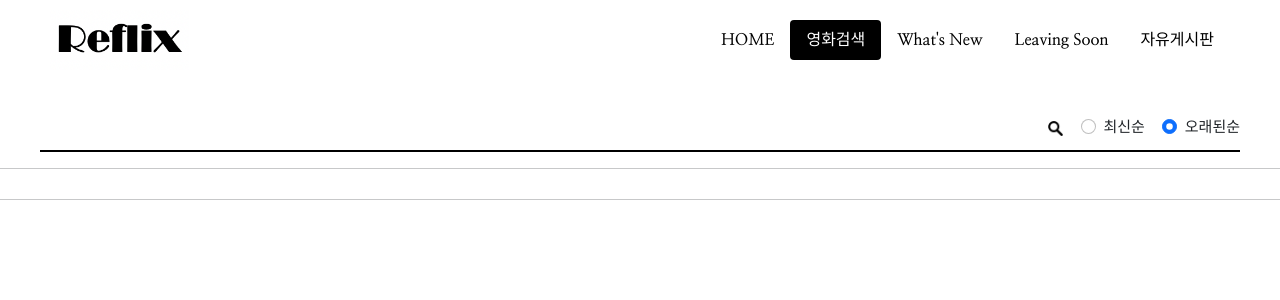
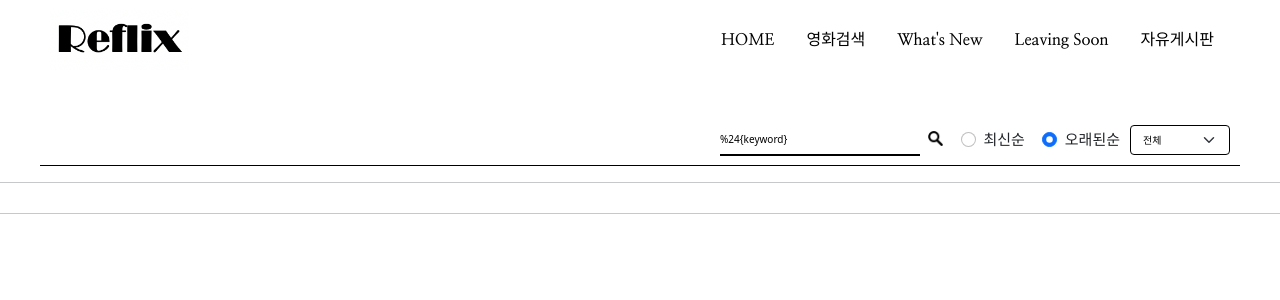
Before and after one commit to yeseuljoyceeom/reflix, a Flask app: a page that uses templates/movies.html in a window 1280 px wide. Shown: the top 300 px of the page. Run offline with Flask 2, Linux system fonts and the light colour scheme; data that the repository does not hold is empty; some libraries are stand-ins or nearby versions; some web fonts are replaced.

Commit message:
category

```diff
--- a/app.py
+++ b/app.py
@@ -50,24 +50,154 @@
     size = int(request.args.get('size', 28))
     order = request.args.get('order')
     keyword = request.args.get('keyword')
-    totalContents = db.totContents.count()
+    category = int(request.args.get('category', 1))
     n_skip = (page - 1) * size
+
+    def return_data(ctgr, ord):
+        if ctgr == 2:
+            ctgr = '영화'
+        elif ctgr == 3:
+            ctgr = '드라마'
+        elif ctgr == 4:
+            ctgr = '쇼'
+        elif ctgr == 5:
+            ctgr = '다큐멘터리'
+        elif ctgr == 6:
+            ctgr = '애니메이션'
+
+        if ord == 1:
+            ord = 1
+        else:
+            ord = -1
+
+        result = list(db.totContents.find({'$and': [{'type': {'$regex': ctgr}},
+                                                    {'$or': [{'title': {'$regex': keyword}},
+                                                             {'cast': {'$regex': keyword}},
+                                                             {'director': {'$regex': keyword}}]}]},
+                                          {"_id": False}).sort(
+            [('year', ord), ('_id', 1)]).skip(n_skip).limit(size))
+        totalContents = len(list(db.totContents.find({'$and': [{'type': {'$regex': ctgr}},
+                                                               {'$or': [{'title': {'$regex': keyword}},
+                                                                        {'cast': {'$regex': keyword}},
+                                                                        {'director': {'$regex': keyword}}]}]},
+                                                     {"_id": False})))
+        return [totalContents, result]
+
+    # return data w/o keyword
+    def return_data_wo_key(ctgr, ord):
+        if ctgr == 2:
+            ctgr = '영화'
+        elif ctgr == 3:
+            ctgr = '드라마'
+        elif ctgr == 4:
+            ctgr = '쇼'
+        elif ctgr == 5:
+            ctgr = '다큐멘터리'
+        elif ctgr == 6:
+            ctgr = '애니메이션'
+
+        if ord == 1:
+            ord = 1
+        else:
+            ord = -1
+
+        result = list(db.totContents.find({'type': {'$regex': ctgr}}, {"_id": False}).sort(
+            [('year', ord), ('_id', 1)]).skip(n_skip).limit(size))
+        totalContents = len(list(db.totContents.find({'type': {'$regex': ctgr}}, {"_id": False})))
+
+        return [totalContents, result]
 
     if keyword != '':
         if order == 'latest':
-            pageContents = list(
-                db.totContents.find({'$or': [{'$regex': {'title': keyword}}, {'$regex': {'cast': keyword}},
-                                             {'$regex': {'director': keyword}}]}, {"_id": False}).sort(
-                    [('year', -1), ('_id', 1)]).skip(n_skip).limit(size))
+            if category == 1:
+                pageContents = list(
+                    db.totContents.find({'$or': [{'title': {'$regex': keyword}}, {'cast': {'$regex': keyword}},
+                                                 {'director': {'$regex': keyword}}]}, {"_id": False}).sort(
+                        [('year', -1), ('_id', 1)]).skip(n_skip).limit(size))
+                totalContents = db.totContents.count(
+                    {'$or': [{'title': {'$regex': keyword}}, {'cast': {'$regex': keyword}},
+                             {'director': {'$regex': keyword}}]})
+            elif category == 2:
+                pageContents = return_data(2, -1)[1]
+                totalContents = return_data(2, -1)[0]
+            elif category == 3:
+                pageContents = return_data(3, -1)[1]
+                totalContents = return_data(3, -1)[0]
+            elif category == 4:
+                pageContents = return_data(4, -1)[1]
+                totalContents = return_data(4, -1)[0]
+            elif category == 5:
+                pageContents = return_data(5, -1)[1]
+                totalContents = return_data(5, -1)[0]
+            elif category == 6:
+                pageContents = return_data(6, -1)[1]
+                totalContents = return_data(6, -1)[0]
+
         elif order == 'oldest':
-            pageContents = list(
-                db.totContents.find({'$or': [{'title': {'$regex': keyword}}]}, {"_id": False}).sort(
-                    [('year', 1), ('_id', 1)]).skip(n_skip).limit(size))
+            if category == 1:
+                pageContents = list(
+                    db.totContents.find({'$or': [{'title': {'$regex': keyword}}, {'cast': {'$regex': keyword}},
+                                                 {'director': {'$regex': keyword}}]}, {"_id": False}).sort(
+                        [('year', 1), ('_id', 1)]).skip(n_skip).limit(size))
+                totalContents = db.totContents.count(
+                    {'$or': [{'title': {'$regex': keyword}}, {'cast': {'$regex': keyword}},
+                             {'director': {'$regex': keyword}}]})
+            elif category == 2:
+                pageContents = return_data(2, 1)[1]
+                totalContents = return_data(2, 1)[0]
+            elif category == 3:
+                pageContents = return_data(3, 1)[1]
+                totalContents = return_data(3, 1)[0]
+            elif category == 4:
+                pageContents = return_data(4, 1)[1]
+                totalContents = return_data(4, 1)[0]
+            elif category == 5:
+                pageContents = return_data(5, 1)[1]
+                totalContents = return_data(5, 1)[0]
+            elif category == 6:
+                pageContents = return_data(6, 1)[1]
+                totalContents = return_data(6, 1)[0]
     else:
         if order == 'latest':
-           pageContents = list(db.totContents.find({}, {"_id": False}).sort([('year', -1), ('_id', 1)]).skip(n_skip).limit(size))
+            if category == 1:
+                pageContents = list(
+                    db.totContents.find({}, {"_id": False}).sort([('year', -1), ('_id', 1)]).skip(n_skip).limit(size))
+                totalContents = db.totContents.count({})
+            elif category == 2:
+                pageContents = return_data_wo_key(2, -1)[1]
+                totalContents = return_data_wo_key(2, -1)[0]
+            elif category == 3:
+                pageContents = return_data_wo_key(3, -1)[1]
+                totalContents = return_data_wo_key(3, -1)[0]
+            elif category == 4:
+                pageContents = return_data_wo_key(4, -1)[1]
+                totalContents = return_data_wo_key(4, -1)[0]
+            elif category == 5:
+                pageContents = return_data_wo_key(5, -1)[1]
+                totalContents = return_data_wo_key(5, -1)[0]
+            elif category == 6:
+                pageContents = return_data_wo_key(6, -1)[1]
+                totalContents = return_data_wo_key(6, -1)[0]
         elif order == 'oldest':
-           pageContents = list(db.totContents.find({}, {"_id": False}).sort([('year', 1), ('_id', 1)]).skip(n_skip).limit(size))
+            if category == 1:
+                pageContents = list(
+                    db.totContents.find({}, {"_id": False}).sort([('year', 1), ('_id', 1)]).skip(n_skip).limit(size))
+                totalContents = db.totContents.count({})
+            elif category == 2:
+                pageContents = return_data_wo_key(2, 1)[1]
+                totalContents = return_data_wo_key(2, 1)[0]
+            elif category == 3:
+                pageContents = return_data_wo_key(3, 1)[1]
+                totalContents = return_data_wo_key(3, 1)[0]
+            elif category == 4:
+                pageContents = return_data_wo_key(4, 1)[1]
+                totalContents = return_data_wo_key(4, 1)[0]
+            elif category == 5:
+                pageContents = return_data_wo_key(5, 1)[1]
+                totalContents = return_data_wo_key(5, 1)[0]
+            elif category == 6:
+                pageContents = return_data_wo_key(6, 1)[1]
+                totalContents = return_data_wo_key(6, 1)[0]
 
     return jsonify({'result': 'success', 'contents': pageContents, 'total': totalContents})
 
@@ -78,7 +208,6 @@
     content = db.totContents.find_one({"contentId": id}, {"_id": False})
 
     return jsonify({'result': 'success', 'content': content})
-
 
 
 @app.route('/movie_comment', methods=["POST"])
--- a/templates/board.html
+++ b/templates/board.html
@@ -15,7 +15,7 @@
 
     #main {
         width: calc(100vw - 300px);
-        margin: 50px auto;
+        margin: 55px auto;
         display: flex;
         flex-direction: column;
     }
--- a/templates/movies.html
+++ b/templates/movies.html
@@ -7,11 +7,12 @@
     #main {
         display: flex;
         flex-direction: column;
-        margin-top: 30px;
+        margin-top: 40px;
     }
 
     #searchbar img {
         max-height: 15px;
+
     }
 
     #textsearch {
@@ -21,12 +22,15 @@
     #searchbar {
         width: calc(100vw - 80px);
         margin: auto;
+        margin-bottom: 5px;
         display: flex;
         justify-content: flex-end;
         position: relative;
         padding: 15px 0 0;
         height: 50px;
+        /*border: 1px solid;*/
     }
+
 
     .form__field {
         font-family: inherit;
@@ -46,6 +50,17 @@
         padding-left: 40px;
         /*font-family: 'Nanum Myeongjo', serif;*/
         font-size: 15px;
+        margin-top: 3px;
+    }
+
+
+    .form-select {
+        width: 100px;
+        margin: 0px 10px;
+        font-size: 10px;
+        height: 30px;
+        color: black;
+        border-color: black;
     }
 
     #movie_list {
@@ -53,11 +68,12 @@
         margin-left: auto;
         margin-right: auto;
         display: flex;
-        justify-content: space-around;
+        /*justify-content: space-between;*/
         align-content: space-around;
+        align-self: flex-end;
         flex-wrap: wrap;
         overflow: auto;
-        border: 1px solid black;
+        border-top: 1px solid black;
     }
 
     .movie {
@@ -134,12 +150,14 @@
 {% block content %}
 <div id="main">
     <div id='searchbar' class="form__group field">
+
         <div id="textsearch">
-            <input type="input" class="form__field" placeholder="검색어를 입력하세요" name="search" id='search' required/>
+            <input type="input" class="form__field" placeholder="제목, 감독, 배우를 검색하세요" name="search" id='search'
+                   required/>
             <label for="search" class="form__label"></label>
             <a id='searchicon' href="javascript:void(0)" onclick="searchtext()"><img src="../static/search.png"></a>
         </div>
-        <a id='hideicon' onclick="showsearch()"><img src="../static/search.png"></a>
+        <a id='hideicon' href='javascript:void(0)' onclick="showsearch()"><img src="../static/search.png"></a>
 
         <div class="form-check">
             <input class="form-check-input" type="radio" name="flexRadioDefault" id="flexRadioDefault1"
@@ -156,6 +174,16 @@
                 오래된순
             </label>
         </div>
+
+        <select class="form-select" aria-label="Default select example">
+            <option value="1" selected>전체</option>
+            <option value="2">영화</option>
+            <option value="3">드라마</option>
+            <option value="4">예능</option>
+            <option value="5">다큐멘터리</option>
+            <option value="6">애니메이션</option>
+        </select>
+
     </div>
 
 
@@ -193,7 +221,8 @@
     let page = 1
     let size = 25
     let order = 'latest'
-    let keyword = $('.form__field').val()
+    let keyword = ''
+    let category = 1
 
     $(document).ready(function () {
         $(".nav-item").children("a").removeClass("active")
@@ -204,7 +233,8 @@
             let params = (location.search.substr(location.search.indexOf("?") + 1)).split("&")
             page = Number(params[0].split("=")[1])
             order = params[1].split("=")[1]
-            keyword = params[2].split("=")[1]
+            keyword = decodeURI(params[2].split("=")[1])
+            category = Number(params[3].split('=')[1])
         }
 
         if (order == 'latest') {
@@ -212,14 +242,40 @@
         } else {
             $("input[value='oldest']").prop("checked", true);
         }
+
+        if (category == 1) {
+            $(".form-select").val("1").prop("selected", true);
+        } else if (category == 2) {
+            $(".form-select").val("2").prop("selected", true);
+        } else if (category == 3) {
+            $(".form-select").val("3").prop("selected", true);
+        } else if (category == 4) {
+            $(".form-select").val("4").prop("selected", true);
+        } else if (category == 5) {
+            $(".form-select").val("5").prop("selected", true);
+        } else if (category == 6) {
+            $(".form-select").val("6").prop("selected", true);
+        }
+
+        if (keyword != '') {
+            $(".nav-item").children("a").removeClass("active")
+            $('#textsearch').show()
+            $('#hideicon').hide()
+            $('#textsearch >input').val(keyword)
+        }
         getContents()
 
     })
 
     $("input[name='flexRadioDefault'][type='radio']").change(function () {
         order = this.value
-        window.open(`/search?page=1&order=${order}&keyword=${keyword}`, "_self")
+        window.open(`/search?page=1&order=${order}&keyword=${keyword}&category=${category}`, "_self")
 
+    })
+
+    $(".form-select").change(function () {
+        category = Number(this.value)
+        window.open(`/search?page=1&order=${order}&keyword=${keyword}&category=${category}`, "_self")
     })
 
     function showsearch() {
@@ -227,10 +283,13 @@
         $('#hideicon').hide()
     }
 
-    function searchtext(){
+    function searchtext() {
         keyword = $('.form__field').val()
-
-        window.open(`/search?page=1&order=${order}&keyword=${keyword}`, "_self")
+        if (keyword == '') {
+            alert('검색어를 입력하세요')
+            return
+        }
+        window.open(`/search?page=1&order=${order}&keyword=${keyword}&category=${category}`, "_self")
     }
 
 
@@ -243,7 +302,8 @@
                 'page': page,
                 'size': size,
                 'order': order,
-                'keyword': keyword
+                'keyword': keyword,
+                'category': category
             },
             success: function (response) {
                 console.log(response)
@@ -284,15 +344,18 @@
 
     function printPagination(total, page, order) {
         let totpage = Math.ceil(total / size)
-        let start = `<a href="/search?page=1&order=${order}&keyword=${keyword}">1</a><a href="#" style="pointer-events: none; cursor: default;">---</a>`
-        let finish = `<a href="#" style="pointer-events: none; cursor: default;">---</a><a href="/search?page=${totpage}&order=${order}&keyword=${keyword}">${totpage}</a>`
+        let start = `<a href="/search?page=1&order=${order}&keyword=${keyword}&category=${category}">1</a><a href="#" style="pointer-events: none; cursor: default;">---</a>`
+        let finish = `<a href="#" style="pointer-events: none; cursor: default;">---</a><a href="/search?page=${totpage}&order=${order}&keyword=${keyword}&category=${category}">${totpage}</a>`
 
         if (page === 1) {
             $("#pagination").append(`<a href="#" class='currentpage' onclick="">Prev</a>`)
         } else {
-            $("#pagination").append(`<a href="/search?page=${page - 1}&order=${order}&keyword=${keyword}">Prev</a>`)
+            $("#pagination").append(`<a href="/search?page=${page - 1}&order=${order}&keyword=${keyword}&category=${category}">Prev</a>`)
         }
         //prev 1...2 3 4 5 6 ...100 Next 만들기
+        if (totpage <= 7) {
+            numbering(1, totpage, page)
+        } else {
             if (page <= 3) {
                 numbering(1, 5, page)
                 $("#pagination").append(finish)
@@ -304,18 +367,19 @@
                 $("#pagination").append(start)
                 numbering(totpage - 5, totpage, page)
             }
+        }
 
         if (page === totpage) {
             $("#pagination").append(`<a href="#" class='currentpage' onclick="">Next</a>`)
         } else {
-            $("#pagination").append(`<a href="/search?page=${page + 1}&order=${order}&keyword=${keyword}">Next</a>`)
+            $("#pagination").append(`<a href="/search?page=${page + 1}&order=${order}&keyword=${keyword}&category=${category}">Next</a>`)
         }
     }
 
     function numbering(s, f, page) {
         for (let i = s; i <= f; i++) {
             let active = (page === i) ? 'active' : ''
-            let temp = `<a class="${active}" href="/search?page=${i}&order=${order}&keyword=${keyword}">${i}</a>`
+            let temp = `<a class="${active}" href="/search?page=${i}&order=${order}&keyword=${keyword}&category=${category}">${i}</a>`
             $("#pagination").append(temp)
         }
     }
```
Lines whose indentation alone changed are shown as unchanged.
